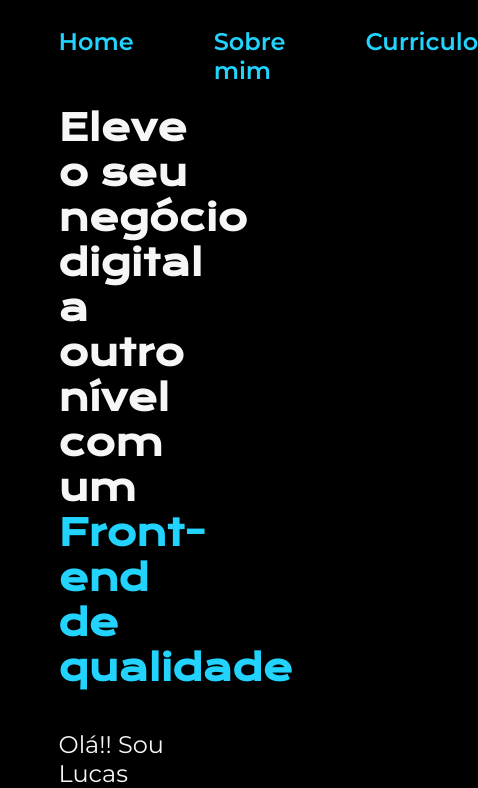
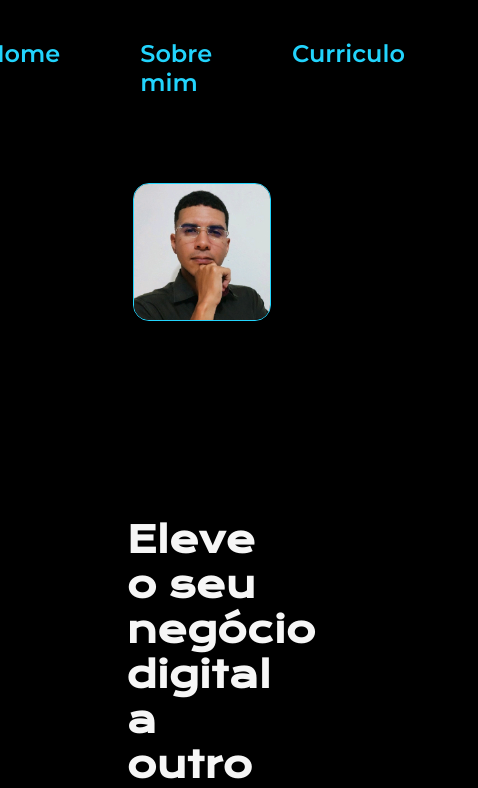
Before and after one commit to DevLucasNascimento/cursoHtml-CSS-Figma, a plain HTML site: page index.html in a window 390 px wide. Shown: the top 788 px of the page, 478 px wide, since content can reach past the window. Drawn offline with nearby package versions, Linux system fonts and the light colour scheme.

Commit message:
adicionando "media queries"

```diff
--- a/styles/style.css
+++ b/styles/style.css
@@ -44,6 +44,7 @@ body {
     display: flex;
     align-items: center;
     justify-content: space-between;
+    gap: 32px;
 
 }
 
@@ -127,3 +128,21 @@ body {
     font-size: 1rem;
     font-weight: 400;
 }
+
+@media (max-width: 1200px) {
+
+    .cabecalho {
+        padding: 10%;
+    }
+
+    .cabecalho__menu {
+        justify-content: center;
+    }
+
+    .apresentacao {
+        flex-direction: column-reverse;
+    }
+
+
+
+}
```
